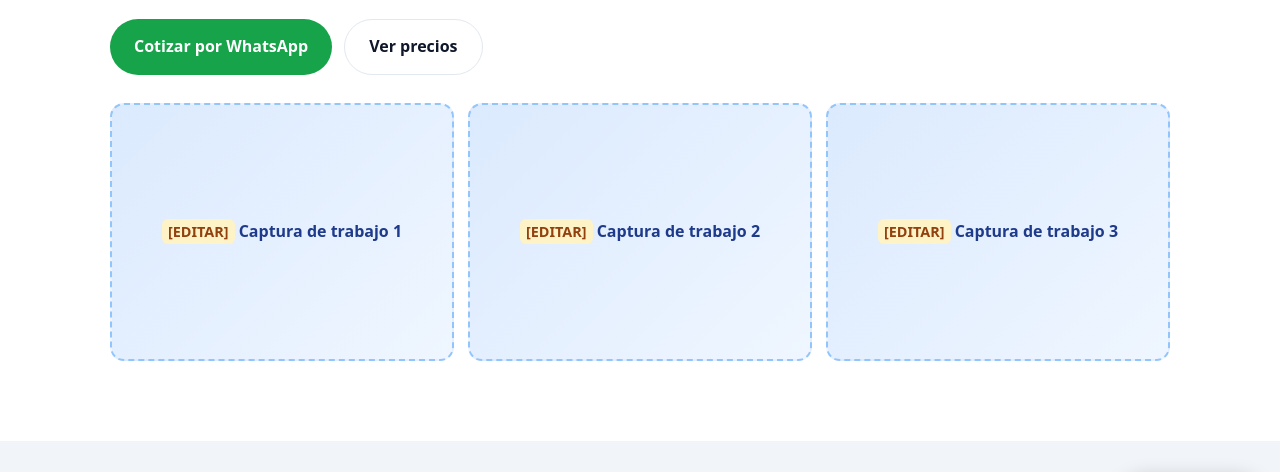
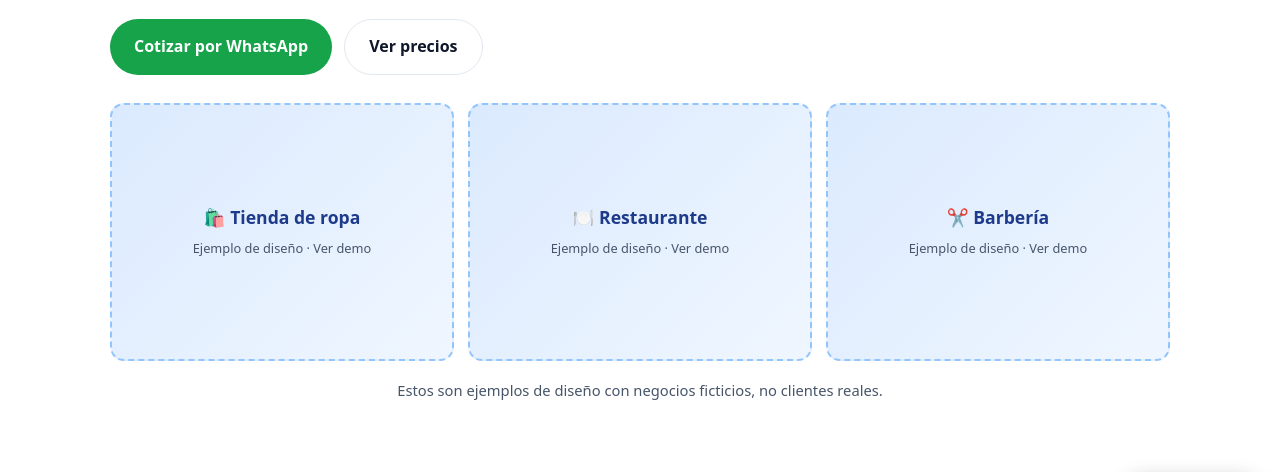
Before and after one commit to Josecasseres/mipaginaweb, a plain HTML site: page index.html in a window 1280 px wide. Shown: the part 257-729 px from the top of the page. Drawn offline with Linux system fonts and the light colour scheme.

Commit message:
Enlaza las tres demos en la galería de la página principal
Co-Authored-By: Claude Sonnet 5.5 <noreply@anthropic.com>
Claude-Session: https://claude.ai/code/session_015CvswWbYMsY44YUWwvGYKs

```diff
--- a/index.html
+++ b/index.html
@@ -102,7 +102,10 @@
       border: 2px dashed #93c5fd;
       display: flex; align-items: center; justify-content: center;
       text-align: center; padding: 16px; color: #1e3a8a; font-weight: 600;
+      text-decoration: none; font-size: 1.1rem; transition: transform .15s, border-color .15s;
     }
+    .shot:hover { transform: translateY(-3px); border-color: var(--brand); }
+    .shot small { font-weight: 500; font-size: .8rem; color: var(--muted); }
 
     /* ============ SERVICIO (PRODUCTO) ============ */
     .product { display: grid; gap: 24px; }
@@ -227,12 +230,13 @@
           </div>
         </div>
 
-        <!-- [EDITAR] Sustituye cada recuadro por una captura real de tus trabajos -->
+        <!-- Ejemplos de diseño (negocios ficticios). Cuando tengas trabajos reales, reemplaza o agrega tarjetas aquí -->
         <div class="gallery">
-          <div class="shot"><span class="editar">[EDITAR]</span>&nbsp;Captura de trabajo 1</div>
-          <div class="shot"><span class="editar">[EDITAR]</span>&nbsp;Captura de trabajo 2</div>
-          <div class="shot"><span class="editar">[EDITAR]</span>&nbsp;Captura de trabajo 3</div>
+          <a class="shot" href="demos/tienda-ropa.html" target="_blank" rel="noopener"><span>🛍️ Tienda de ropa<br><small>Ejemplo de diseño · Ver demo</small></span></a>
+          <a class="shot" href="demos/restaurante.html" target="_blank" rel="noopener"><span>🍽️ Restaurante<br><small>Ejemplo de diseño · Ver demo</small></span></a>
+          <a class="shot" href="demos/barberia.html" target="_blank" rel="noopener"><span>✂️ Barbería<br><small>Ejemplo de diseño · Ver demo</small></span></a>
         </div>
+        <p class="note center">Estos son ejemplos de diseño con negocios ficticios, no clientes reales.</p>
       </div>
     </section>
 
```
